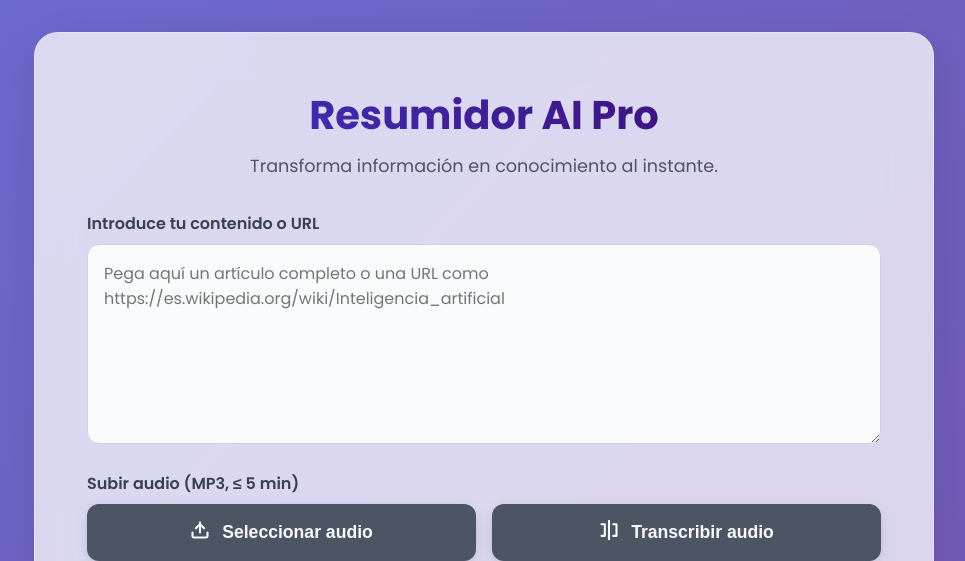
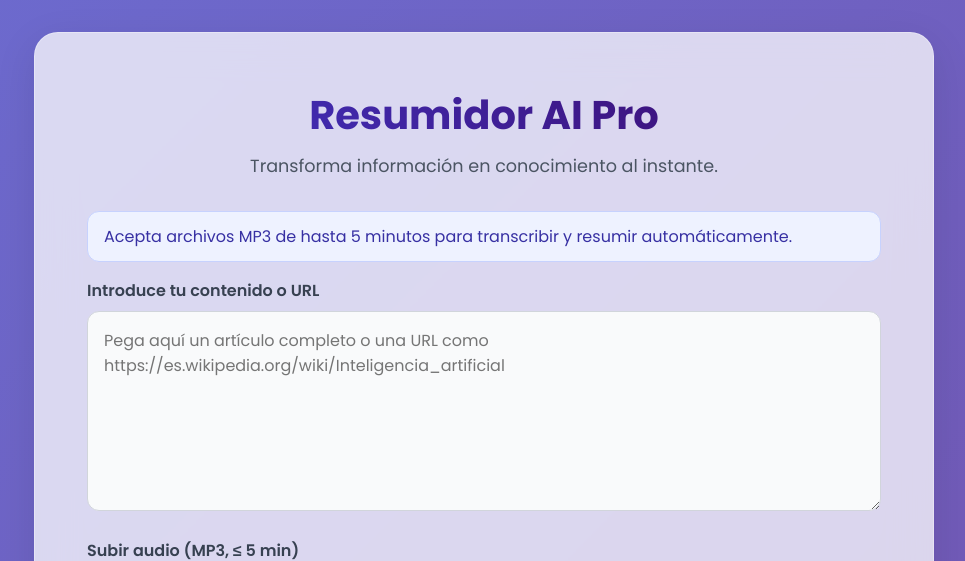
Before and after one commit to josepin2/Resumidor-IA, a Flask app: page / in a window 1280 px wide. Shown: the top 561 px of the page, without its empty margins (156-1121 px from the left). Run offline with Flask 3, Linux system fonts and the light colour scheme.

Commit message:
docs(ui): aviso de soporte MP3 5 min para transcripción y resumen

```diff
--- a/templates/index.html
+++ b/templates/index.html
@@ -187,6 +187,7 @@
         .resultado h2 { margin-bottom: 0.75rem; }
         #key-points { line-height: 1.6; }
         #key-points li { margin: 0.25rem 0; }
+        .info-banner { background: #eef2ff; color: #3730a3; border: 1px solid #c7d2fe; padding: 0.75rem 1rem; border-radius: 0.75rem; margin-bottom: 1rem; }
     </style>
 </head>
 <body>
@@ -195,6 +196,7 @@
             <h1>Resumidor AI Pro</h1>
             <p>Transforma información en conocimiento al instante.</p>
         </header>
+        <div class="info-banner">Acepta archivos MP3 de hasta 5 minutos para transcribir y resumir automáticamente.</div>
 
         <form id="summarize-form" action="/" method="post">
             <div class="form-group">
```
